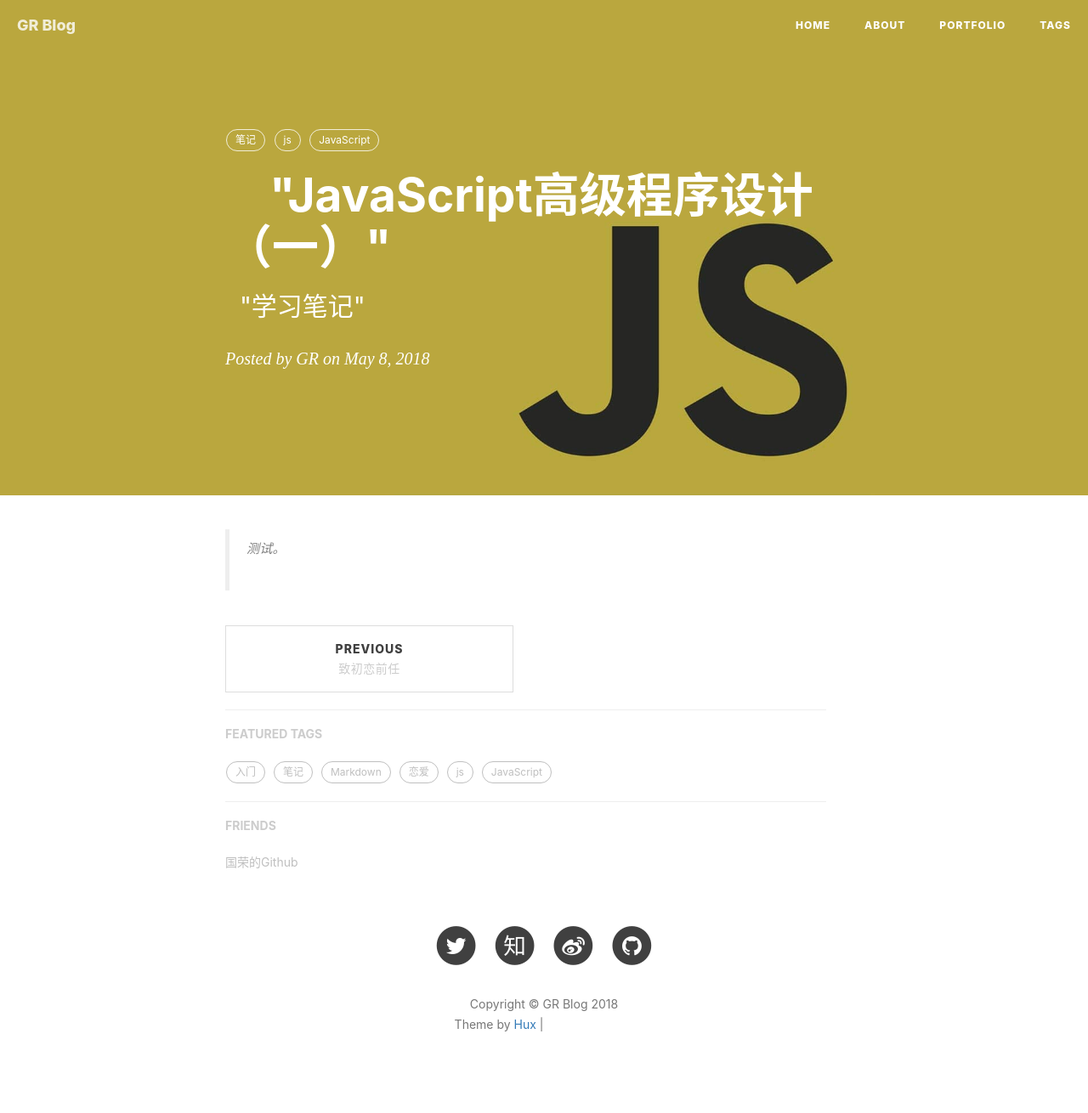
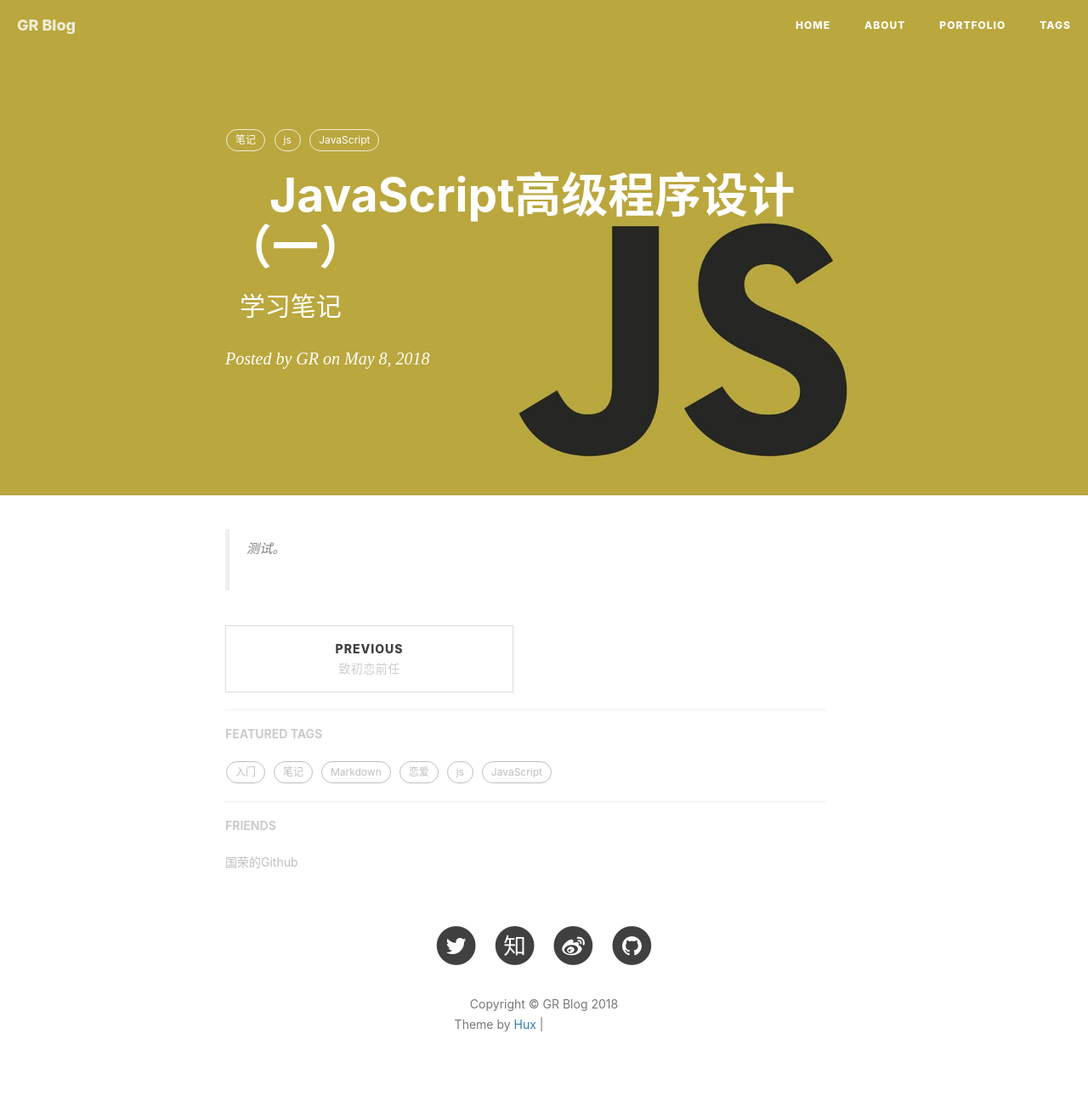
Before and after one commit to wangguorong1996/wangguorong1996.github.io, a Jekyll site: the page built from _posts/2018-5-8-JavaScript1.markdown, in a window 1280 px wide. Shown: the whole page at 85% size. Built offline with Jekyll 4.4.1, drawn with Linux system fonts in a browser that asks for light colours; nearby versions of some CDN libraries; comment, search, counter and statistics services are not loaded; grey boxes are pictures that could not be loaded.

```diff
--- a/_posts/2018-5-8-JavaScript1.markdown
+++ b/_posts/2018-5-8-JavaScript1.markdown
@@ -1,7 +1,7 @@
 ---
 layout:     post
-title:      "JavaScript高级程序设计（一）"
-subtitle:   "学习笔记"
+title:      JavaScript高级程序设计（一）
+subtitle:   学习笔记
 date:       2018-05-08 14:27:00
 author:     "GR"
 header-img: "img/post-bg-javascript1.jpg"
```
